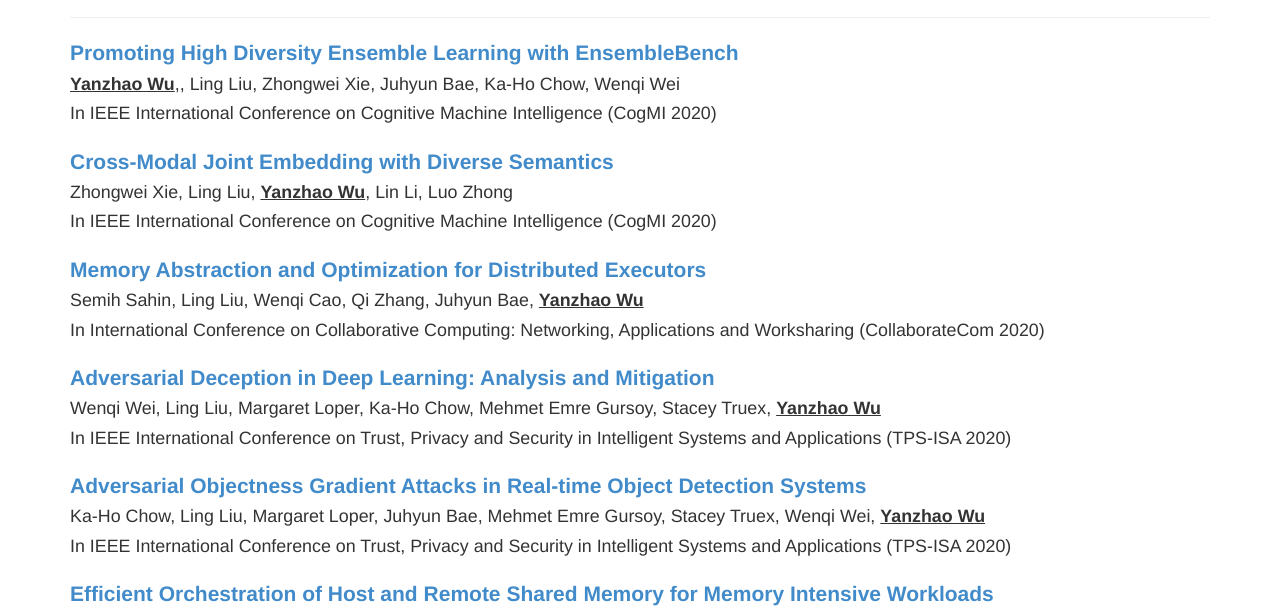
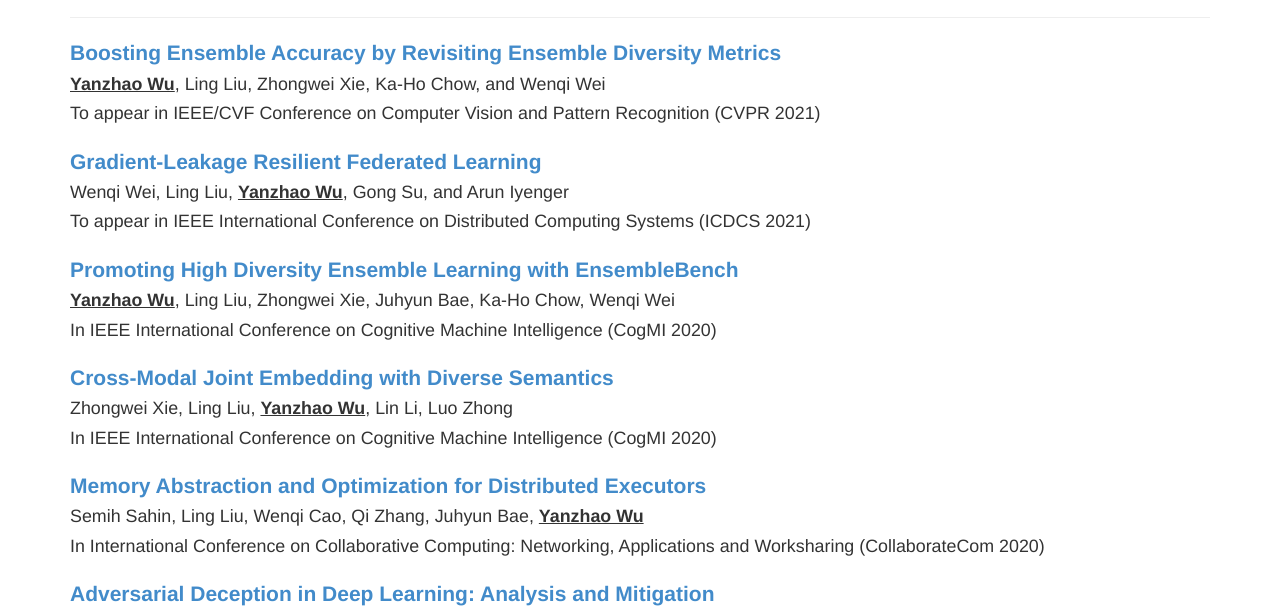
Before and after one commit to YanzhaoWu/old-homepages, a plain HTML site: page publication.html in a window 1280 px wide. Shown: the part 139-751 px from the top of the page. Drawn offline with nearby package versions, Linux system fonts and the light colour scheme.

Commit message:
update publication

```diff
--- a/publication.html
+++ b/publication.html
@@ -57,8 +57,18 @@
   <h3>Publication</h3>
   <hr>
   <p class="lead">
+    <strong><a href="">Boosting Ensemble Accuracy by Revisiting Ensemble Diversity Metrics</a></strong><br>
+    <small><strong><u>Yanzhao Wu</u></strong>, Ling Liu, Zhongwei Xie, Ka-Ho Chow, and Wenqi Wei<br>
+      To appear in IEEE/CVF Conference on Computer Vision and Pattern Recognition (CVPR 2021) </small>
+  </p>
+  <p class="lead">
+    <strong><a href="">Gradient-Leakage Resilient Federated Learning</a></strong><br>
+    <small>Wenqi Wei, Ling Liu, <strong><u>Yanzhao Wu</u></strong>, Gong Su, and Arun Iyenger<br>
+      To appear in IEEE International Conference on Distributed Computing Systems (ICDCS 2021) </small>
+  </p>
+  <p class="lead">
     <strong><a href="https://ieeexplore.ieee.org/document/9319329">Promoting High Diversity Ensemble Learning with EnsembleBench</a></strong><br>
-    <small><strong><u>Yanzhao Wu</u></strong>,, Ling Liu, Zhongwei Xie, Juhyun Bae, Ka-Ho Chow, Wenqi Wei<br>
+    <small><strong><u>Yanzhao Wu</u></strong>, Ling Liu, Zhongwei Xie, Juhyun Bae, Ka-Ho Chow, Wenqi Wei<br>
       In IEEE International Conference on Cognitive Machine Intelligence (CogMI 2020) </small>
   </p>
   <p class="lead">
```
